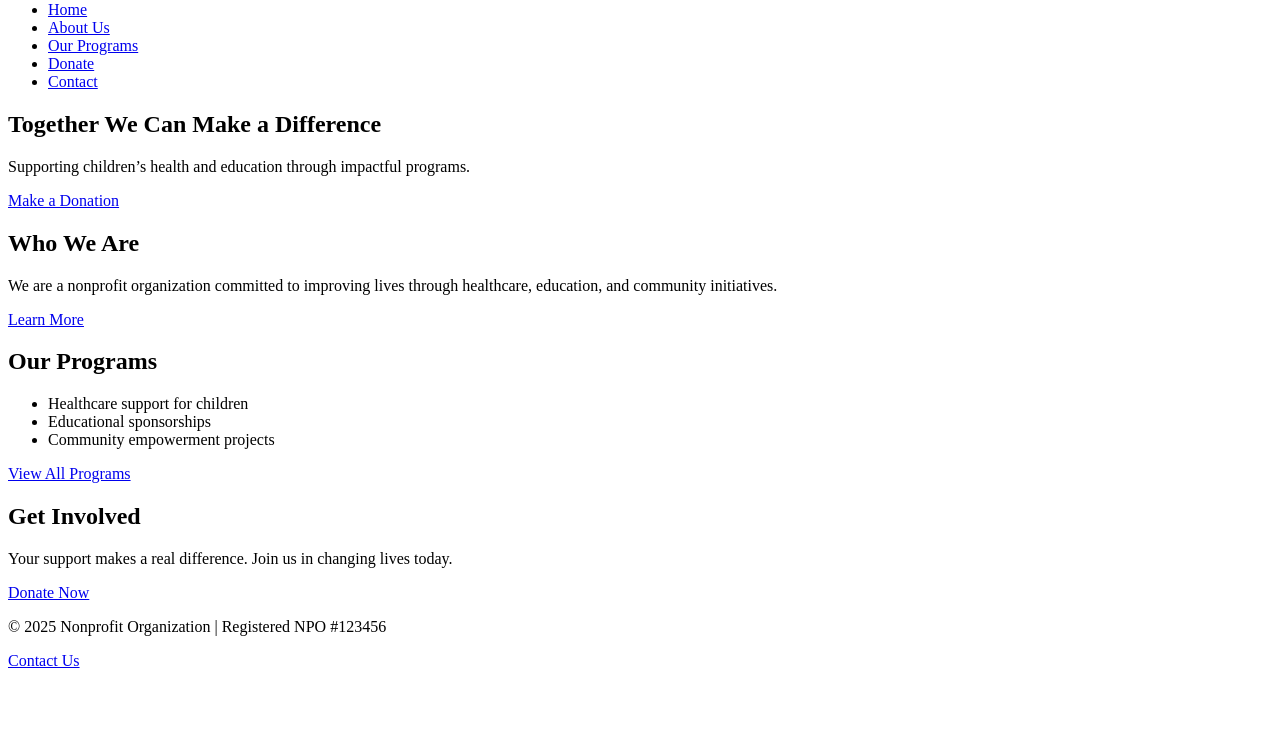
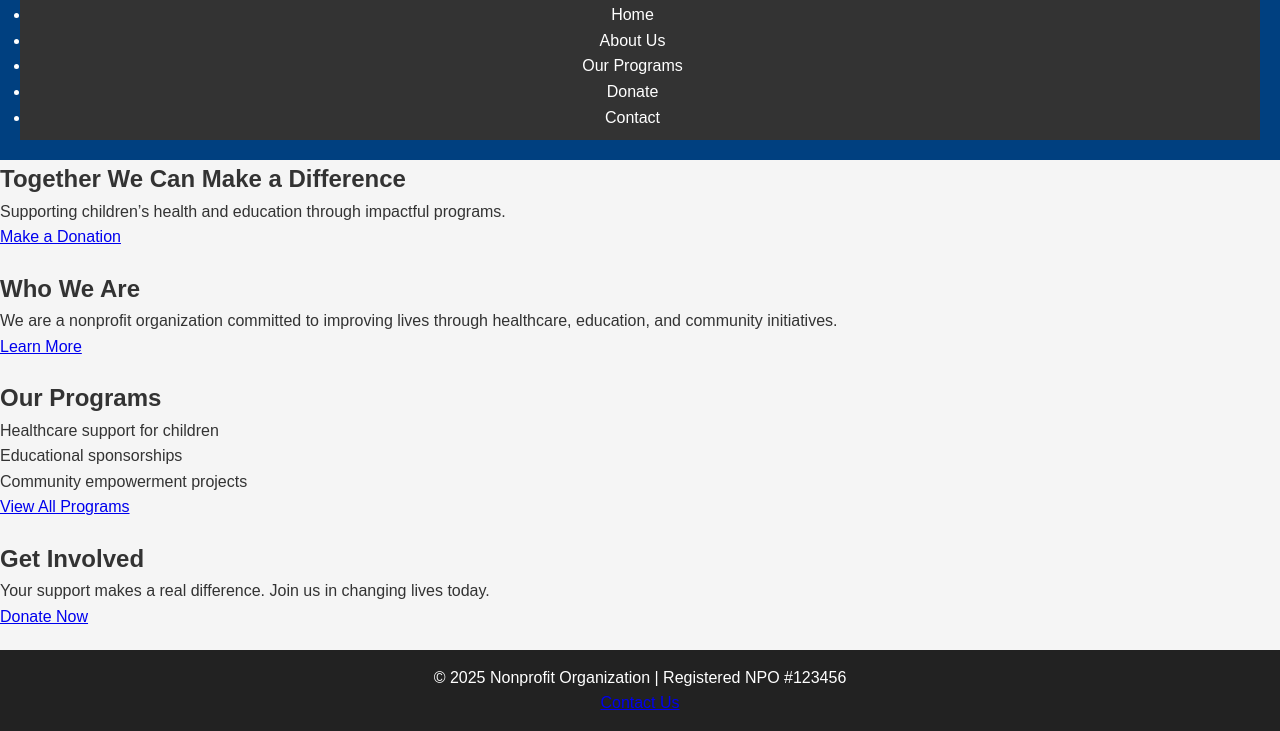
Before and after one commit to kaundaedith-lang/WEDE5020POE1, a plain HTML site: page about.html in a window 1280 px wide. Shown: the part 79-810 px from the top of the page. Drawn offline with Linux system fonts and the light colour scheme.

Commit message:
Linked stylesheet to HTML

```diff
--- a/about.html
+++ b/about.html
@@ -4,6 +4,7 @@
   <meta charset="UTF-8">
   <meta name="viewport" content="width=device-width, initial-scale=1.0">
   <title>Childrens Hospital Foundation - Home</title>
+  <link rel="stylesheet" href="styling.css">
 </head>
 <body>
   <!-- Header & Navigation -->
--- /dev/null
+++ b/styling.css
@@ -0,0 +1,53 @@
+/*General style*/
+* {
+    margin: 0;
+    padding: 0;
+    box-sizing: border-box;
+  }
+
+  /* 2. Body Styling */
+  body {
+    font-family: Arial, sans-serif;
+    background-color: #f5f5f5;
+    color: #333;
+    line-height: 1.6;
+  }
+
+  /* 3. Header Styling */
+  header {
+    background-color: #004080;
+    color: white;
+    padding: 20px;
+    text-align: center;
+  }
+
+  /* 4. Navigation Styling */
+  nav {
+    background-color: #333;
+    padding: 10px;
+  }
+
+  nav a {
+    color: white;
+    text-decoration: none;
+    margin-right: 15px;
+  }
+
+  /* 5. Main Content Styling */
+  main {
+    padding: 20px;
+  }
+
+  /* 6. Section Styling */
+section {
+    margin-bottom: 20px;
+  }
+
+
+  /* 7. Footer Styling */
+  footer {
+    background-color: #222;
+    color: white;
+    text-align: center;
+    padding: 15px;
+  }
```
Also changed, not shown: contact.html (+1 -0 lines), index.html (+1 -0 lines), programs.html (+1 -0 lines).
